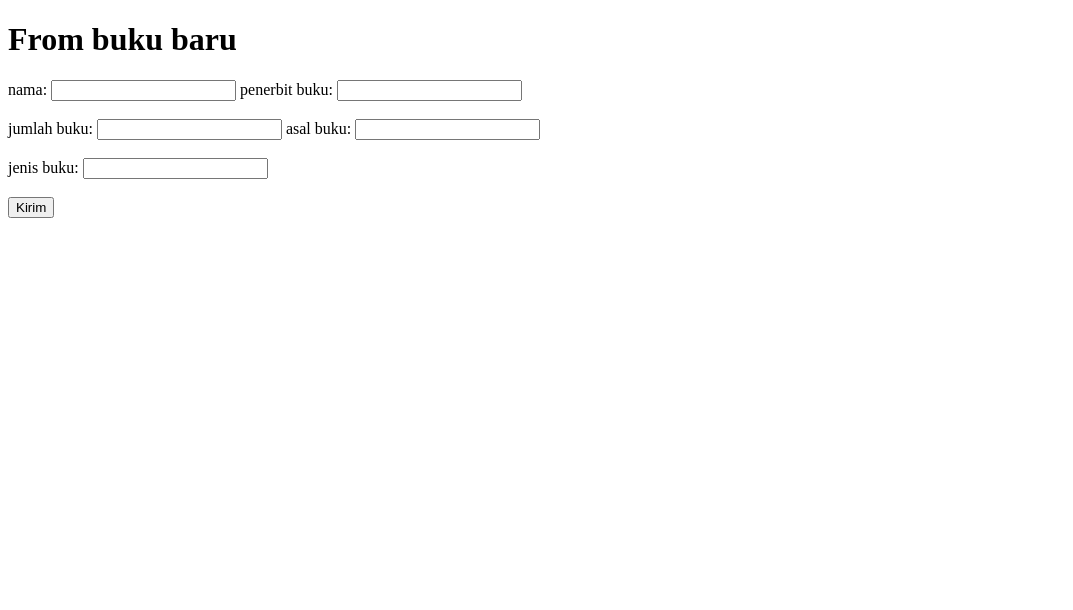
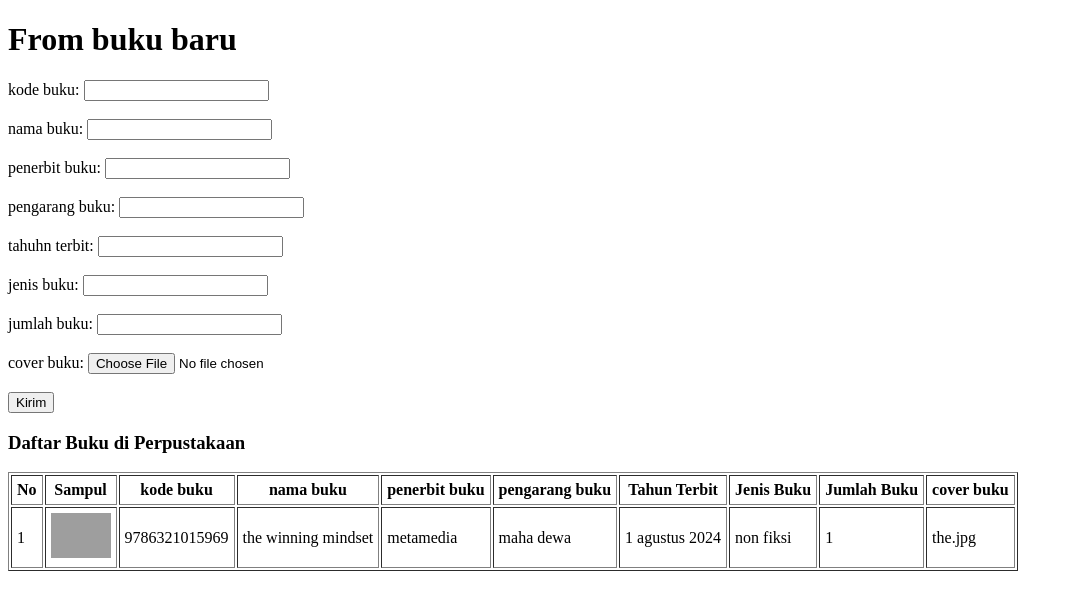
Before and after one commit to Valiant77/produktif-pak-dzikri, a PHP site: page /perpustakaan.php in a window 1280 px wide. Shown: the top 610 px of the page, without its empty margins (0-1073 px from the left). Run offline with PHP 8.4, Linux system fonts and the light colour scheme; grey boxes are pictures that could not be loaded.

Commit message:
Revisi Perpustakaan

```diff
--- a/perpustakaan.php
+++ b/perpustakaan.php
@@ -3,37 +3,77 @@
     <html lang="id">
 </head>
 <body>
-    <form>
+    <form action="perpusrev.php" method="post">
         <h1>From buku baru</h1>
-            <label>nama: </label>
-            <input type="text" id="nama">
+            <label>kode buku:</labael>
+            <input type="text" name="kodebuku"> <br><br>
+            <label>nama buku: </label>
+            <input type="text" name="namabuku"> <br><br>
             <label>penerbit buku: </label>
-            <input type="text" id="penerbitbuku"> <br><br>
+            <input type="text" name="penerbitbuku"> <br><br>
+            <label>pengarang buku: </label>
+            <input type="text" name="pengarangbuku"> <br><br>
+            <label>tahuhn terbit: </label>
+            <input type="text" name="tahunterbit"> <br><br>
+            <lebel>jenis buku: </label>
+            <input type="text" name="jenisbuku"> <br><br>
             <label>jumlah buku: </label>
-            <input type="text" id="jumlahbuku">
-            <label>asal buku: </label>
-            <input type="text" id="asalbuku"> <br><br>
-            <lebel>jenis buku: </label>
-            <input type="text" id="jenisbuku">
-            <br><br>
+            <input type="text" name="jumlahbuku"> <br><br>
+            <label>cover buku:</label>
+            <input type="file" name="coverbuku"> <br><br>
 
              <input type="submit" value="Kirim">
 </form>
 <?php
-if (isset($_POST['submit'])) {
-    $nama = $_POST['nama'];
-    $penerbitbuku = $_POST['penerbitbuku'];
-    $jumlahbuku = $_POST['jumlah buku'];
-    $asalbuku = $_POST['asalbuku'];
-    $jenisbuku = $_POST['jenisbuku'];
+if ($_SERVER["REQUEST_METHOD"] == "POST") {
+   $kode_buku = $_POST["kodebuku"];
+   $nama_buku = $_POST["namabuku"];
+   $penerbit_buku = $_POST["penerbitbuku"];
+   $pengarang_buku = $_POST["pengarangbuku"];
+   $tahun_terbit = $_POST["tahunterbit"];
+   $jenis_buku= $_POST["jenisbuku"];
+   $jumlah_buku = $_POST["jumlahbuku"];
+   $cover_buku = $_POST["coverbuku"];
+
 
     echo "<h2>Data buku baru</h2>";
-    echo "Nama: $nama<br>";
-    echo "penerbit buku: $penerbit buku<br>";
-    echo "jumlah buku: $jumlah buku<br>";
-    echo "asal buku: $asal buku<br>";
-    echo "jenis buku: $jenis buku<br>";
+    echo "kode buku: $kode_buku<br>";
+    echo "nama buku: $nama_buku<br>";
+    echo "penerbit buku: $penerbit_buku<br>";
+    echo "pengarang buku: $pengarang_buku<br>";
+    echo "tahun terbit $tahun_terbit<br>";
+    echo "jenis buku: $jenis_buku<br>";
+    echo "jumlah buku: $jumlah_buku<br>";
+    if ($cover_buku) {
+        echo "Cover Buku: <strong>$cover_buku</strong><br>";
+    }
+
 }
 ?>
-</body>
-</html>
+<h3>Daftar Buku di Perpustakaan</h3>
+<table border="1" cellpadding="5">
+    <tr>
+        <th>No</th>
+        <th>Sampul</th>
+        <th>kode buku</th>
+        <th>nama  buku</th>
+        <th>penerbit buku</th>
+        <th>pengarang buku</th>
+        <th>Tahun Terbit</th>
+        <th>Jenis Buku</th>
+        <th>Jumlah Buku</th>
+        <th>cover buku</th>
+    </tr>
+    <tr>
+        <td>1</td>
+        <td><img src="the.jpg" alt="ust.muhammad baidhowi as'ad" width="60"></td>
+        <td>9786321015969</td>
+        <td>the winning mindset</td>
+        <td>metamedia </td>
+        <td>maha dewa</td>
+        <td>1 agustus 2024</td>
+        <td>non fiksi</td>
+        <td>1</td>
+        <td>the.jpg</td>
+    </tr>
+</table>
```
